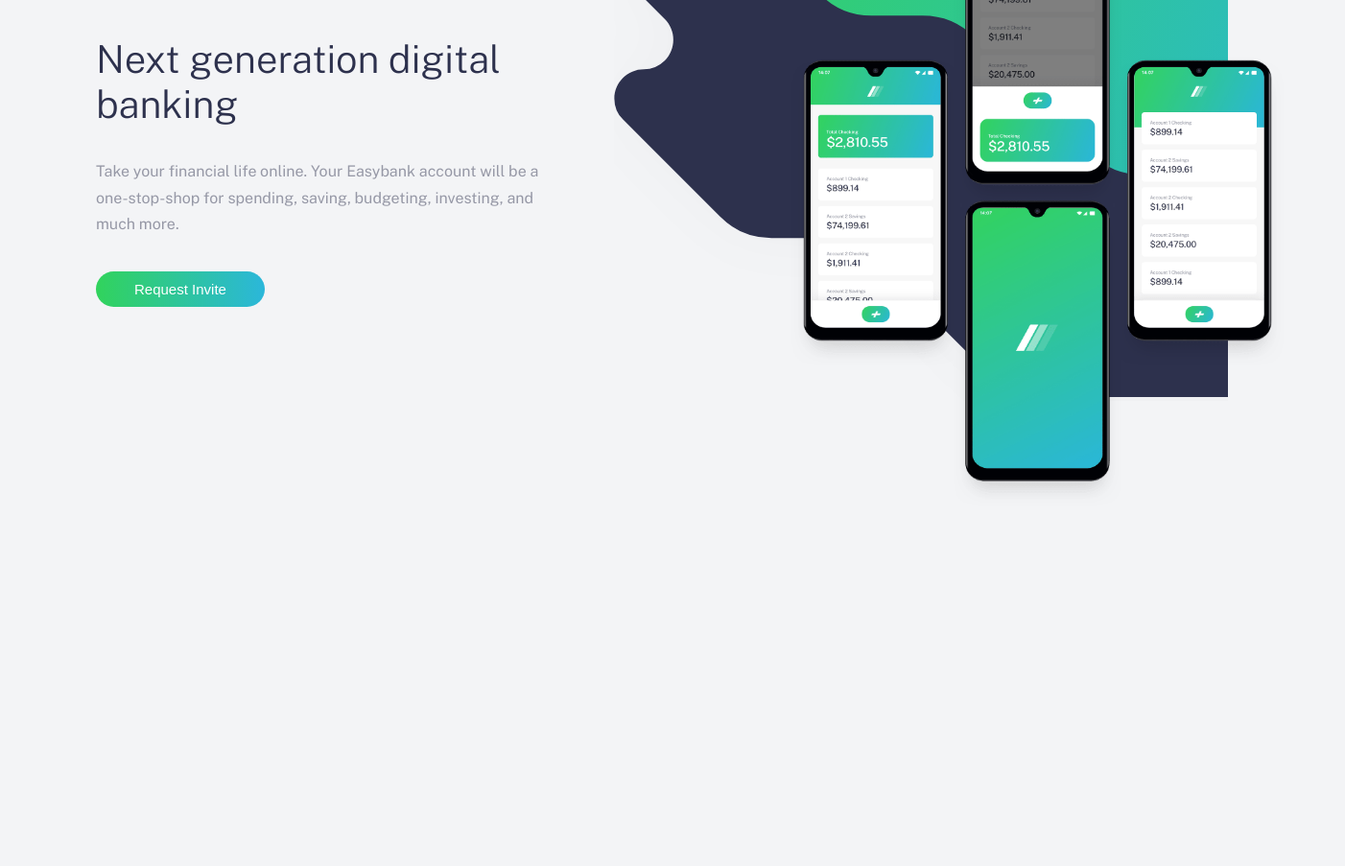
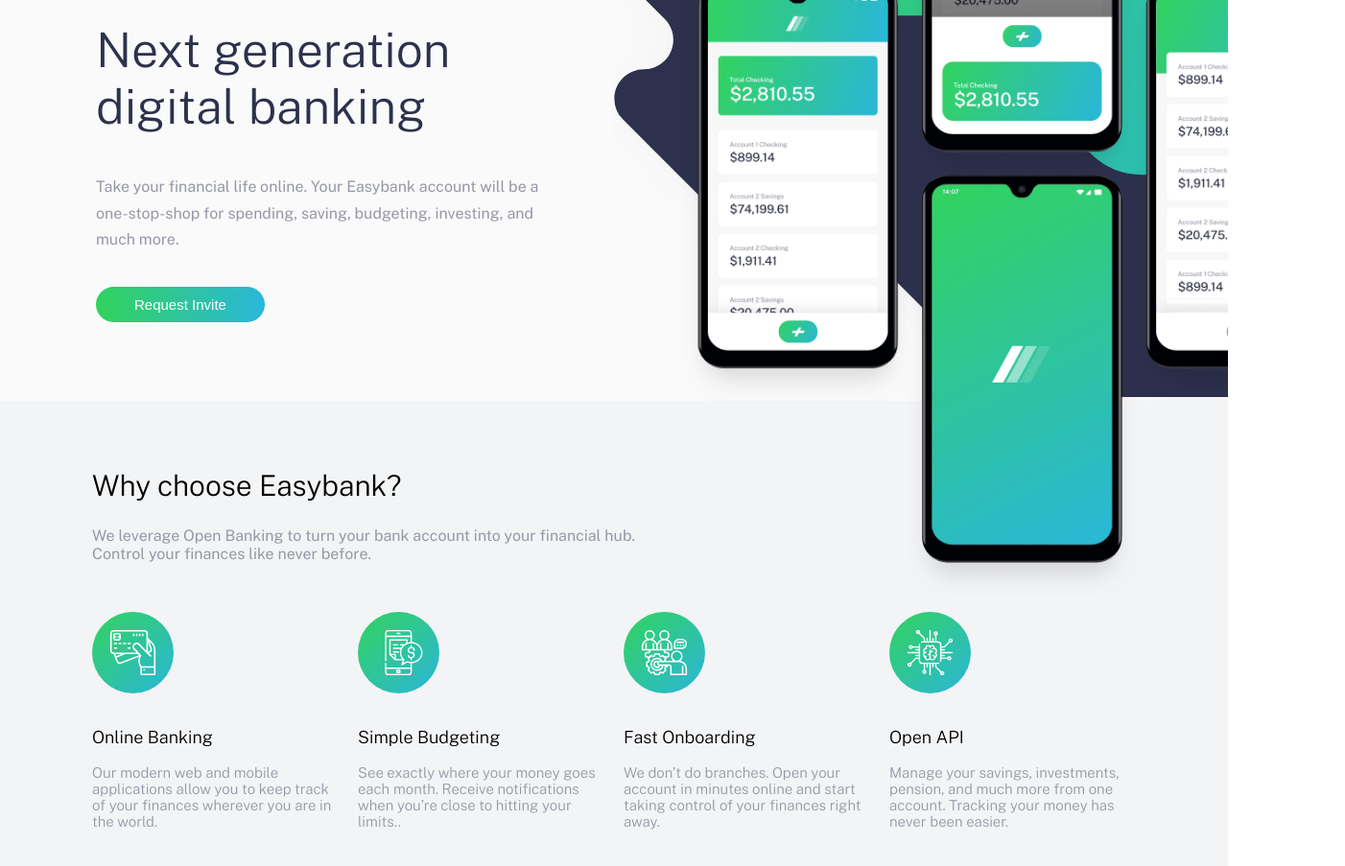
Before and after one commit to matborj21/bank-landing-page, a website: page index.html in a window 1280 px wide. Shown: the part 105-1008 px from the top of the page at 96% size, 1402 px wide, since content can reach past the window. Before the commit the page ends 800 px from the top, so only its background shows below. Drawn offline with nearby package versions, Linux system fonts and the light colour scheme.

Commit message:
edited the width of hero image tio fit on div and styled the feature section.

```diff
--- a/app/scss/components/feature.scss
+++ b/app/scss/components/feature.scss
@@ -1 +1,89 @@
 @use '../util' as *;
+.feature {
+    background-color: var(--lightGrayishBlue);
+    text-align: center;
+    padding: rem(70) 0;
+    .container {
+        width: 85%;
+        margin: 0 auto;
+        @include breakpoint(xlarge) {
+            margin: 0 rem(170);
+        }
+    }
+    &__text {
+        margin: 0 auto;
+        max-width: rem(620);
+        h2 {
+            font-size: rem(30);
+            font-weight: 300;
+        }
+        p {
+            color: var(--grayishBlue);
+            font-weight: 500;
+        }
+        @include breakpoint(large) {
+            text-align: left;
+            margin-left: 0;
+            margin-right: auto;
+        }
+    }
+    &__grid {
+        display: grid;
+        justify-content: center;
+        align-content: center;
+        @include breakpoint(medium) {
+            grid-template-columns: repeat(auto-fit, minmax(200px, 1fr));
+            gap: rem(20);
+        }
+        @include breakpoint(large) {
+            text-align: left;
+        }
+        &_item {
+            img {
+                width: rem(75);
+                margin: rem(35) auto;
+                @include breakpoint(large) {
+                    width: rem(85);
+                    margin-right: auto;
+                    margin-left: 0;
+                }
+                @include breakpoint(xlarge) {
+                    width: rem(95);
+                }
+            }
+            h2 {
+                font-size: rem(20);
+                font-weight: 300;
+                @include breakpoint(large) {
+                    font-size: rem(15);
+                    text-align: left;
+                }
+                @include breakpoint(xlarge) {
+                    font-size: rem(30);
+                }
+            }
+            h3 {
+                font-size: rem(20);
+                font-weight: 300;
+                @include breakpoint(large) {
+                    font-size: rem(18);
+                    text-align: left;
+                }
+                @include breakpoint(xlarge) {
+                    font-size: rem(22);
+                }
+            }
+            P {
+                font-weight: 300;
+                font-size: rem(13);
+                color: var(--grayishBlue);
+                @include breakpoint(large) {
+                    font-size: rem(15);
+                }
+                @include breakpoint(xlarge) {
+                    font-size: rem(17);
+                }
+            }
+        }
+    }
+}
--- a/app/scss/components/hero.scss
+++ b/app/scss/components/hero.scss
@@ -1,5 +1,6 @@
 @use '../util' as *;
 .hero {
+    background-color: var(--veryLightGray);
     @include breakpoint(medium) {
         min-height: rem(558);
     }
@@ -29,18 +30,21 @@
             background-size: 80%;
             background-position: center bottom;
         }
-        @include breakpoint(small) {
-            background: url('../../../images/bg-intro-desktop.svg');
-            background-position: 54% 62%;
-            &::after {
-                background-size: 70%;
-            }
-        }
+        // @include breakpoint(small) {
+        //     background: url('../../../images/bg-intro-desktop.svg');
+        //     background-position: 54% 62%;
+        //     &::after {
+        //         background-size: 70%;
+        //     }
+        // }
         @include breakpoint(medium) {
             background: url('../../../images/bg-intro-desktop.svg');
             background-position: 15% 68%;
             &::after {
                 background-size: 50%;
+                top: 0%;
+                height: 108%;
+                background-position: 50% 50%;
             }
         }
         @include breakpoint(large) {
@@ -48,18 +52,23 @@
             background-position: 17% 83%;
             background-size: 150%;
             &::after {
-                background-size: contain;
-                height: 137%;
-                left: 19%;
-                top: -13%;
+                background-position: -100% 100%;
+                background-size: 111%;
+                height: 161%;
+                top: -74px;
             }
         }
         @include breakpoint(xlarge) {
+            background: url('../../../images/bg-intro-desktop.svg');
             background-position: 16% 75%;
             background-size: 150%;
             &::after {
-                height: 150%;
-                top: -28%;
+                height: 128%;
+                background-size: 105%;
+                background-position: -225% bottom;
+                background-position-x: -225%;
+                background-position-y: bottom;
+                top: 0%;
             }
         }
     }
@@ -73,6 +82,11 @@
             color: var(--darkBlue);
             @include breakpoint(large) {
                 text-align: start;
+                font-size: rem(50);
+            }
+            @include breakpoint(xlarge) {
+                text-align: start;
+                font-size: rem(60);
             }
         }
         p {
--- a/app/scss/globals/boilerplates.scss
+++ b/app/scss/globals/boilerplates.scss
@@ -14,7 +14,7 @@
     margin: 0;
     padding: 0;
     font-family: var(--font-inter);
-    background-color: var(--lightGrayishBlue);
+    // background-color: var(--lightGrayishBlue);
 }
 
 img {
--- a/index.html
+++ b/index.html
@@ -35,30 +35,54 @@
     </header>
     <main>
         <section class="hero">
-
             <div class="hero__image">
                 <!-- hero image here -->
-
             </div>
             <div class="hero__text">
                 <h1>Next generation digital banking</h1>
                 <p>Take your financial life online. Your Easybank account will be a one-stop-shop for spending, saving, budgeting, investing, and much more.</p>
-
                 <button class="btn btn-hero"> Request Invite </button>
-
             </div>
-
         </section>
 
+        <!-- Feature section -->
+        <section class="feature">
+            <div class="container">
+                <div class="feature__text">
+                    <h2>Why choose Easybank? </h2>
+                    <p>We leverage Open Banking to turn your bank account into your financial hub. Control your finances like never before.</p>
+                </div>
+                <div class="feature__grid">
+                    <div class="feature__grid_item">
+                        <img src="./images/icon-online.svg" alt="Icon of Online banking">
+                        <h3>Online Banking</h3>
+                        <p>Our modern web and mobile applications allow you to keep track of your finances wherever you are in the world.</p>
+                    </div>
+                    <div class="feature__grid_item">
+                        <img src="./images/icon-budgeting.svg" alt="Icon of Simple Budgeting">
+                        <h3>Simple Budgeting</h3>
+                        <p>See exactly where your money goes each month. Receive notifications when you’re close to hitting your limits..</p>
+                    </div>
+                    <div class="feature__grid_item">
+                        <img src="./images/icon-onboarding.svg" alt="Icon of Online banking">
+                        <h3>Fast Onboarding</h3>
+                        <p>We don’t do branches. Open your account in minutes online and start taking control of your finances right away.</p>
+                    </div>
+                    <div class="feature__grid_item">
+                        <img src="./images/icon-api.svg" alt="Icon of Online banking">
+                        <h3>Open API </h3>
+                        <p>Manage your savings, investments, pension, and much more from one account. Tracking your money has never been easier.</p>
+                    </div>
+                </div>
+            </div>
+        </section>
 
     </main>
 
 
 
 
-    <!-- Why choose Easybank? We leverage Open Banking to turn your bank account into your financial hub. Control your finances like never before. Online Banking Our modern web and mobile applications allow you to keep track
-    of your finances wherever you are in the world. Simple Budgeting See exactly where your money goes each month. Receive notifications when you’re close to hitting your limits. Fast Onboarding We don’t do branches. Open your account in minutes online
-    and start taking control of your finances right away. Open API Manage your savings, investments, pension, and much more from one account. Tracking your money has never been easier. Latest Articles By Claire Robinson Receive money in any currency with
+    <!--        Latest Articles By Claire Robinson Receive money in any currency with
     no fees The world is getting smaller and we’re becoming more mobile. So why should you be forced to only receive money in a single … By Wilson Hutton Treat yourself without worrying about money Our simple budgeting feature allows you to separate out
     your spending and set realistic limits each month. That means you … By Wilson Hutton Take your Easybank card wherever you go We want you to enjoy your travels. This is why we don’t charge any fees on purchases while you’re abroad. We’ll even show
     you … By Claire Robinson Our invite-only Beta accounts are now live! After a lot of hard work by the whole team, we’re excited to launch our closed beta. It’s easy to request an invite through the site ... About Us Contact Blog Careers Support Privacy
```
Also changed, not shown: dist/style.css, 1 other file.
